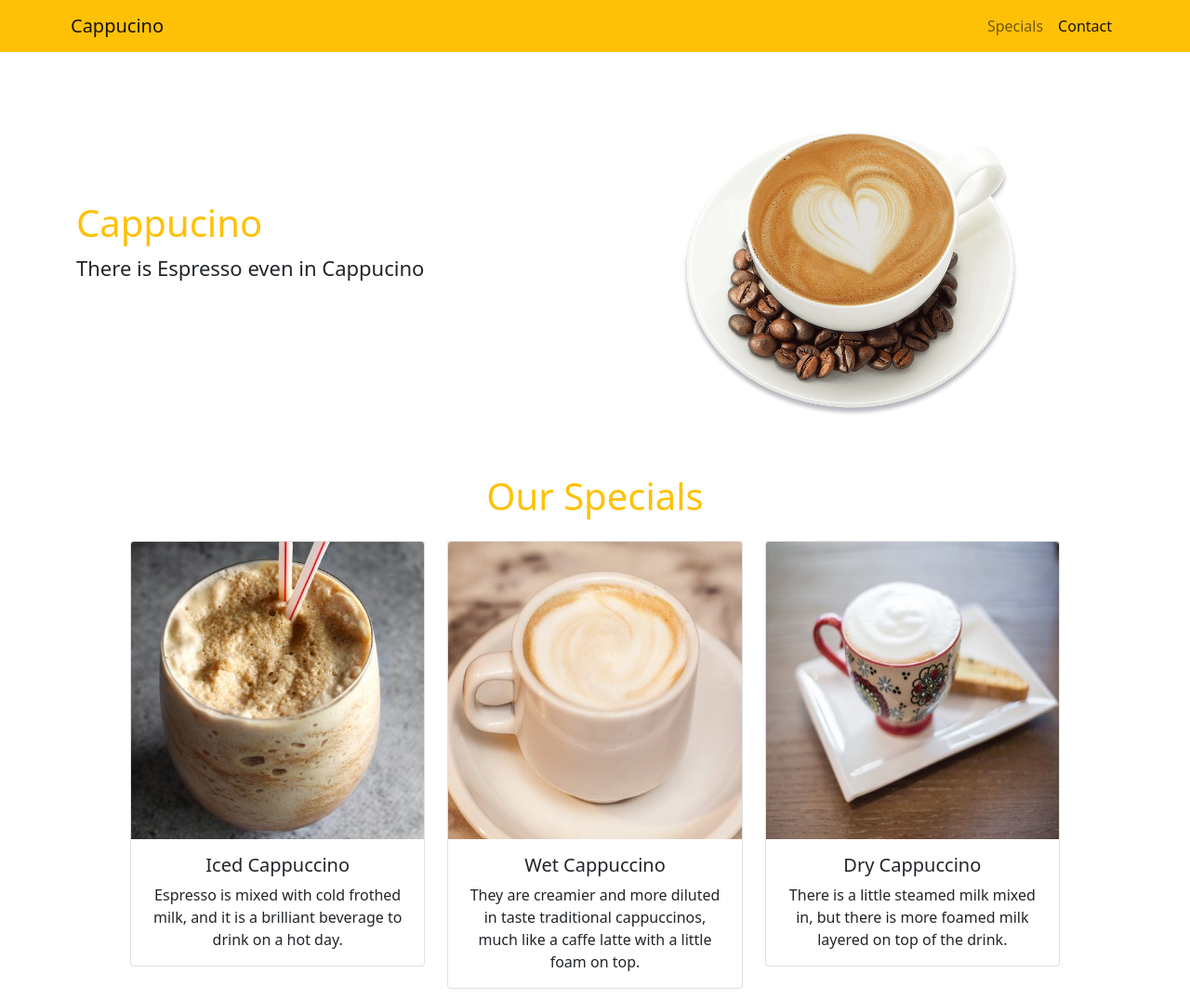
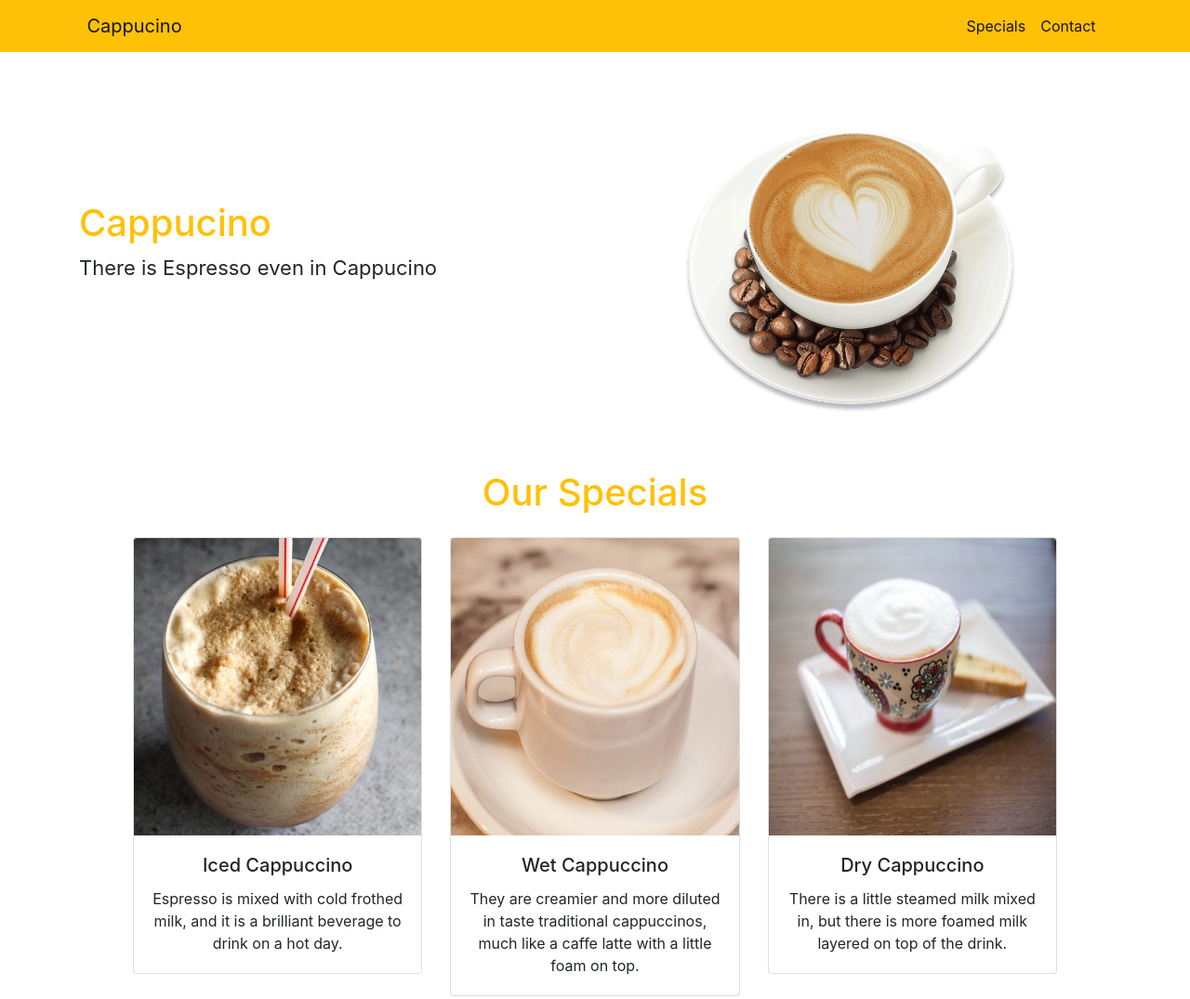
Before and after one commit to vijinvj77/Cappuccino, a plain HTML site: page index.html in a window 1280 px wide. Shown: the top 1075 px of the page at 93% size. Drawn offline with nearby package versions, Linux system fonts and the light colour scheme.

Commit message:
Navbar issue fixed

```diff
--- a/index.html
+++ b/index.html
@@ -6,7 +6,7 @@
     <meta name="viewport" content="width=device-width, initial-scale=1">
 
     <!-- Bootstrap CSS -->
-    <link href="https://cdn.jsdelivr.net/npm/bootstrap@5.0.0-beta1/dist/css/bootstrap.min.css" rel="stylesheet" integrity="sha384-giJF6kkoqNQ00vy+HMDP7azOuL0xtbfIcaT9wjKHr8RbDVddVHyTfAAsrekwKmP1" crossorigin="anonymous">
+    <link rel="stylesheet" href="https://cdn.jsdelivr.net/npm/bootstrap@4.6.0/dist/css/bootstrap.min.css" integrity="sha384-B0vP5xmATw1+K9KRQjQERJvTumQW0nPEzvF6L/Z6nronJ3oUOFUFpCjEUQouq2+l" crossorigin="anonymous">
     <link href="style.css" rel="stylesheet"/>
     <title>Cappucino</title>
   </head>
@@ -19,11 +19,11 @@
         </button>
         <div class="collapse navbar-collapse justify-content-end"  id="navbarNavDropdown" data-bs-spy="scroll" data-bs-target="#navbar-example2" data-bs-offset="0" tabindex="0"">
           <ul class="navbar-nav">
-            <li class="nav-item">
-              <a class="nav-link" href="#specials">Specials</a>
+            <li class="nav-item active">
+              <a class="nav-link active" href="#specials">Specials</a>
             </li>
-            <li class="nav-item">
-              <a class="nav-link" href="#contact">Contact</a>
+            <li class="nav-item active">
+              <a class="nav-link active" href="#contact">Contact</a>
             </li>
           </ul>
         </div>
@@ -88,15 +88,8 @@
       <span>&copy; The Cappuccino Hub</span>
     </footer>
 
-    <!-- Optional JavaScript; choose one of the two! -->
+    <script src="https://code.jquery.com/jquery-3.5.1.slim.min.js" integrity="sha384-DfXdz2htPH0lsSSs5nCTpuj/zy4C+OGpamoFVy38MVBnE+IbbVYUew+OrCXaRkfj" crossorigin="anonymous"></script>
+<script src="https://cdn.jsdelivr.net/npm/bootstrap@4.6.0/dist/js/bootstrap.bundle.min.js" integrity="sha384-Piv4xVNRyMGpqkS2by6br4gNJ7DXjqk09RmUpJ8jgGtD7zP9yug3goQfGII0yAns" crossorigin="anonymous"></script>
 
-    <!-- Option 1: Bootstrap Bundle with Popper -->
-    <script src="https://cdn.jsdelivr.net/npm/bootstrap@5.0.0-beta1/dist/js/bootstrap.bundle.min.js" integrity="sha384-ygbV9kiqUc6oa4msXn9868pTtWMgiQaeYH7/t7LECLbyPA2x65Kgf80OJFdroafW" crossorigin="anonymous"></script>
-
-    <!-- Option 2: Separate Popper and Bootstrap JS -->
-    <!--
-    <script src="https://cdn.jsdelivr.net/npm/@popperjs/core@2.5.4/dist/umd/popper.min.js" integrity="sha384-q2kxQ16AaE6UbzuKqyBE9/u/KzioAlnx2maXQHiDX9d4/zp8Ok3f+M7DPm+Ib6IU" crossorigin="anonymous"></script>
-    <script src="https://cdn.jsdelivr.net/npm/bootstrap@5.0.0-beta1/dist/js/bootstrap.min.js" integrity="sha384-pQQkAEnwaBkjpqZ8RU1fF1AKtTcHJwFl3pblpTlHXybJjHpMYo79HY3hIi4NKxyj" crossorigin="anonymous"></script>
-    -->
   </body>
 </html>
```
